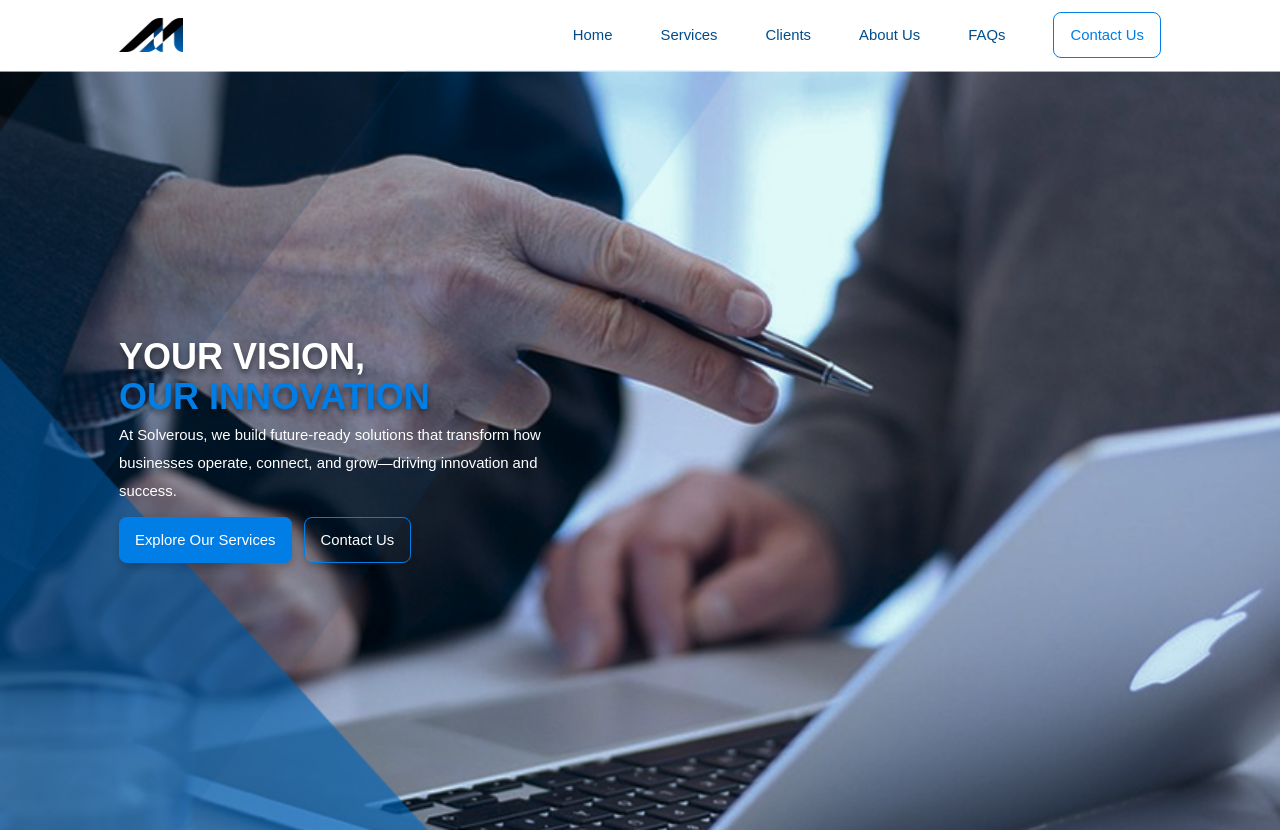
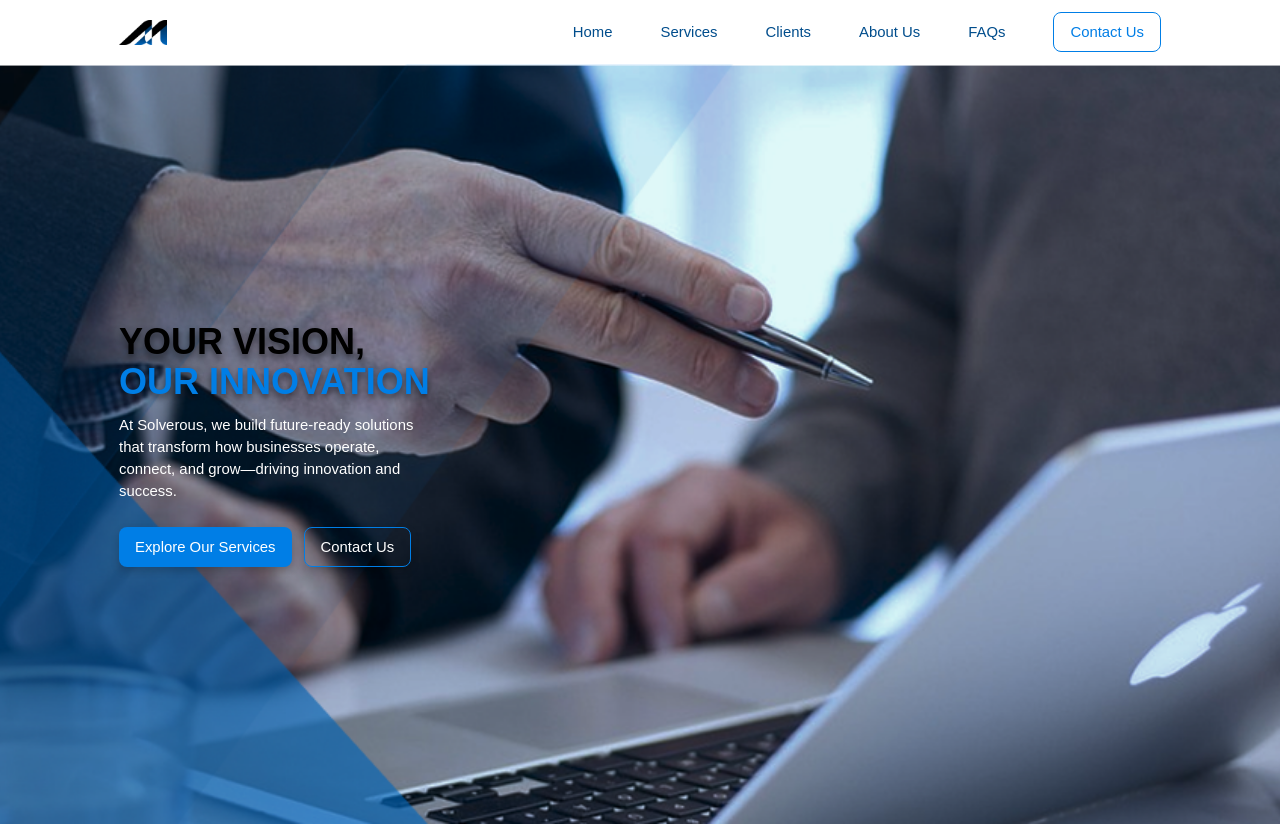
Before and after one commit to SolverousTech/SolverousWebsite, a React (Create React App) app in the folder solverouswebsite/: page / in a window 1280 px wide. Shown: the top 832 px of the page. Built offline with nearby package versions, Linux system fonts and the light colour scheme.

Commit message:
Home section done

```diff
--- a/solverouswebsite/src/components/Buttons/button.js
+++ b/solverouswebsite/src/components/Buttons/button.js
@@ -14,7 +14,7 @@ function Button({
       className={`
         cursor-pointer w-fit rounded-lg
         transition-all duration-300 active:scale-95
-        md:text-[0.93rem] text-xl
+        text-[0.75rem] md:text-[1rem] lg:text-[0.93rem]
         ${buttonCustomStyle}
       `}
     >
--- a/solverouswebsite/src/components/Navbar/navbar.js
+++ b/solverouswebsite/src/components/Navbar/navbar.js
@@ -23,7 +23,7 @@ function Navbar() {
     <header className='flex items-center justify-between sticky top-0 bg-white z-50 '>
       {/* Logo */}
       <div className='my-[1rem] ml-[2.063rem] md:my-3 md:ml-[7.438rem] w-fit'>
-        <img src={logo} alt="Solverous logo" className='w-12 md:w-16 lg:w-16' />
+        <img src={logo} alt="Solverous logo" className='w-10 md:w-10 lg:w-12' />
       </div>
 
       {/* Desktop Navigation */}
--- a/solverouswebsite/src/index.css
+++ b/solverouswebsite/src/index.css
@@ -68,17 +68,17 @@ code {
 
 /* h5 title style */
 .h5_title {
-  @apply font-bold text-[1.5rem] md:text-xl;
+  @apply font-bold text-[0.95rem] md:text-lg lg:text-xl;
 }
 
 /* Paragraph format in blue/dark bg */
 .p_blue_bg {
-  @apply text-white text-xl md:text-[0.93rem];
+  @apply text-white text-[0.75rem] md:text-[1rem] lg:text-[0.93rem];
 }
 
 /* Paragraph format in white bg */
 .p_white_bg {
-  @apply text-[#004D8C] text-xl md:text-[0.93rem];
+  @apply text-[#004D8C] text-[0.75rem] md:text-[1rem] lg:text-[0.93rem];
 }
 
 /* Mission, vision, and history container style */
--- a/solverouswebsite/src/pages/Home/home.js
+++ b/solverouswebsite/src/pages/Home/home.js
@@ -52,10 +52,10 @@ function Home() {
     <>
       <main>
         {/* HOME SECTION */}
-        <section id="home" style={homeBg} className=" bg-no-repeat bg-cover bg-center h-[95vh] content-center space-y-8 md:space-y-3 ">
-          <div className=" space-y-1 ">
-            <h1 className=" font-bold text-white text-[2.5rem] md:text-4xl body_margin flex flex-col w-fit [text-shadow:0_4px_6px_rgba(1,0,0,0.5)] ">YOUR VISION, <span className="text-[#007EE6]">OUR INNOVATION</span></h1>
-            <p className=" p_blue_bg body_margin md:w-[35%] ">At Solverous, we build future-ready solutions that transform how businesses operate, connect, and grow—driving innovation and success.</p>
+        <section id="home" style={homeBg} className=" bg-no-repeat bg-cover bg-center h-[95vh] content-center space-y-4 md:space-y-5 lg:space-y-6 ">
+          <div className=" space-y-1 md:space-y-2 lg:space-y-3 ">
+            <h1 className=" font-bold text-black text-[2rem] md:text-3xl lg:text-4xl body_margin flex flex-col w-fit [text-shadow:0_4px_6px_rgba(1,0,0,0.5)] ">YOUR VISION, <span className="text-[#007EE6]">OUR INNOVATION</span></h1>
+            <p className=" p_blue_bg body_margin w-[65%] md:w-[45%] lg:w-[25%] ">At Solverous, we build future-ready solutions that transform how businesses operate, connect, and grow—driving innovation and success.</p>
           </div>
           <div className="flex flex-row body_margin space-x-5 md:space-x-3 ">
             <Button
```
